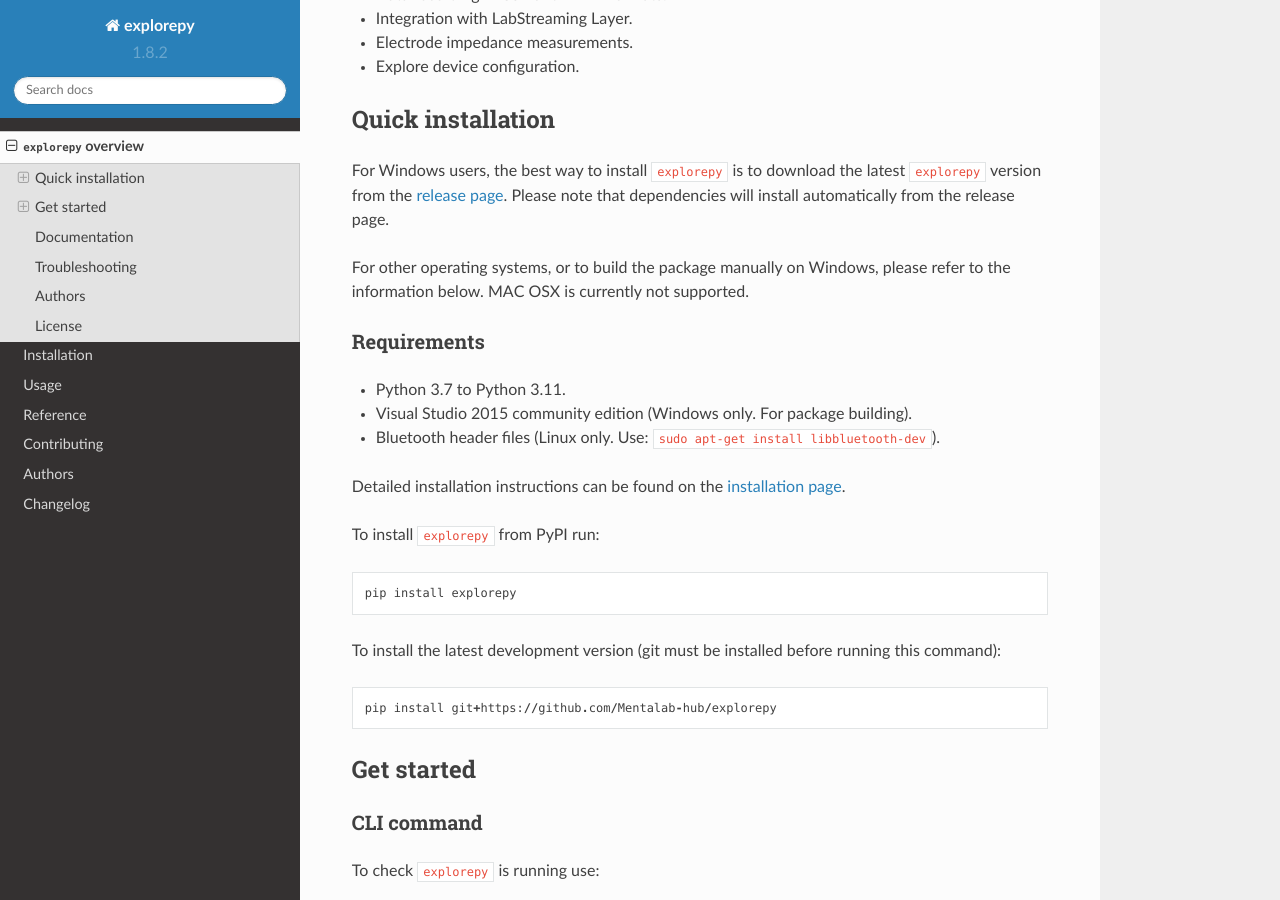
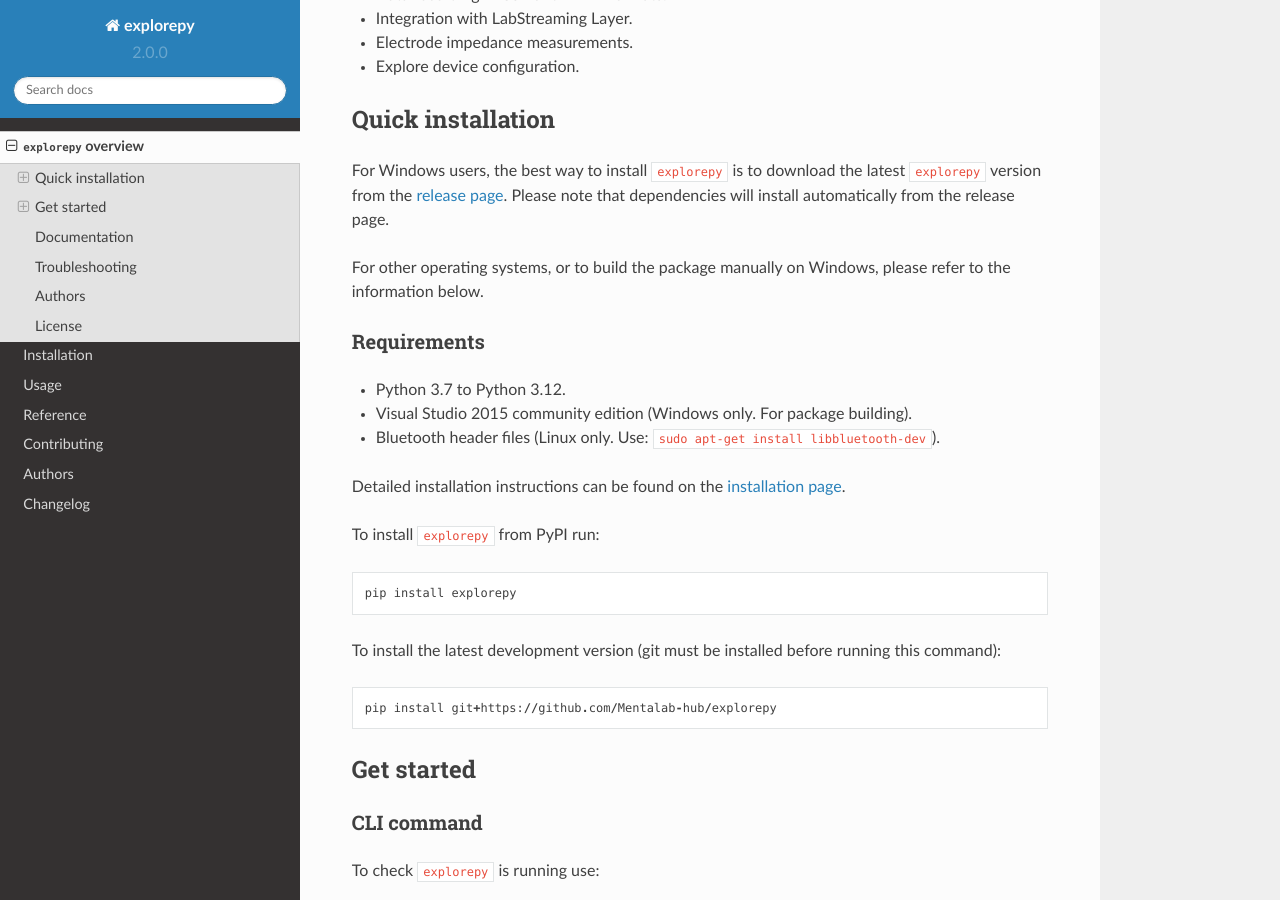
Before and after one commit to Mentalab-hub/explorepy, a Sphinx documentation site: the page built from docs/readme.rst, in a window 1280 px wide and 900 px high, scrolled down 430 px. Built offline with Sphinx 7.4.7 and the Read the Docs theme 2.0.0, drawn with Linux system fonts in a browser that asks for light colours.

Commit message:
Update docs for 2.0.0 (#291)
* Update changelog and setup doc

* change version number as major

* add explorepy version in win installer

* bumpversion major

* update changelog to 2.0.0

```diff
--- a/README.rst
+++ b/README.rst
@@ -17,9 +17,9 @@
     :target: https://pypi.org/project/explorepy
 
 
-.. |commits-since| image:: https://img.shields.io/github/commits-since/Mentalab-hub/explorepy/v1.8.2.svg
+.. |commits-since| image:: https://img.shields.io/github/commits-since/Mentalab-hub/explorepy/v2.0.0.svg
     :alt: Commits since latest release
-    :target: https://github.com/Mentalab-hub/explorepy/compare/v1.8.2...master
+    :target: https://github.com/Mentalab-hub/explorepy/compare/v2.0.0...master
 
 
 .. |wheel| image:: https://img.shields.io/pypi/wheel/explorepy.svg
@@ -54,13 +54,13 @@
 ==================
 For Windows users, the best way to install ``explorepy`` is to download the latest ``explorepy`` version from the `release page <https://github.com/Mentalab-hub/explorepy/releases>`_. Please note that dependencies will install automatically from the release page.
 
-For other operating systems, or to build the package manually on Windows, please refer to the information below. MAC OSX is currently not supported.
+For other operating systems, or to build the package manually on Windows, please refer to the information below.
 
 
 Requirements
 ------------
 
-* Python 3.7 to Python 3.11.
+* Python 3.7 to Python 3.12.
 * Visual Studio 2015 community edition (Windows only. For package building).
 * Bluetooth header files (Linux only. Use: ``sudo apt-get install libbluetooth-dev``).
 
--- a/docs/conf.py
+++ b/docs/conf.py
@@ -29,7 +29,7 @@
 year = '2018-2022'
 author = 'Mentalab GmbH.'
 copyright = '{0}, {1}'.format(year, author)
-version = release = '1.8.2'
+version = release = '2.0.0'
 
 pygments_style = 'trac'
 templates_path = ['.']
--- a/docs/installation.rst
+++ b/docs/installation.rst
@@ -4,14 +4,14 @@
 
 Minimal Requirements
 ------------
-* Python 3.7 to Python 3.11
+* Python 3.7 to Python 3.12
 * Microsoft Build Tools for Visual Studio 2019 (only Windows)
 * 6GB RAM (minimum 1GB *free* RAM during the session)
 * Intel i5 or higher (2x2.5GHz) CPU
 
 Recommended Requirements
 ------------
-* Python 3.7 to Python 3.11
+* Python 3.7 to Python 3.12
 * Microsoft Build Tools for Visual Studio 2019 (only Windows)
 * 8GB RAM
 * Intel i7 or higher CPU
@@ -68,17 +71,18 @@
 
 Mac
 ^^^
-Please note that Mac OSX is not supported at the moment due to some bluetooth bug from Apple OS updates.
 1. Install ``XCode`` from the Mac App store. For this, you may need to upgrade to the latest version of MacOS. For older versions of MacOS, find compatible versions of ``XCode`` `here <https://en.wikipedia.org/wiki/Xcode>`_. All old ``XCode`` versions are available `here <https://developer.apple.com/download/more/>`_.
 2. Accept the license agreement: ``sudo xcodebuild -license``
 3. It is best to install Anaconda. Download  and install the `Anaconda Python 3.7 Mac installer <https://www.anaconda.com/distribution/#download-section>`_. For older versions of MacOS, compatible version of Anaconda can be found in `this table <https://docs.continuum.io/anaconda/install/#old-os>`_ and downloaded `here <https://repo.anaconda.com/archive/index.html>`_.
 4. We recommend using a virtual environment in Conda.
 
-   a. In Conda command prompt: ``conda create -n myenv python=3.8``
+   a. In Conda command prompt: ``conda create -n myenv python=3.10``
    b. Activate the virtual environment: ``conda activate myenv``
 
 5. Upgrade your pip: ``python -m pip install --upgrade pip``
 6. Run: ``pip install explorepy``, to install ``explorepy`` from PyPI.
+7. Run: ``brew install blueutil``, to install blueutil for bluetooth communication
+7. Connect your Explore device from Mac Bluetooth menu and run your Python script.
 
 Quick test
 ----------
--- a/setup.py
+++ b/setup.py
@@ -80,7 +80,7 @@
         ))
 setup(
     name='explorepy',
-    version='1.8.2',
+    version='2.0.0',
     license='MIT license',
     description='Python API for Mentalab biosignal aquisition devices',
     long_description_content_type="text/markdown",
--- a/src/explorepy/__init__.py
+++ b/src/explorepy/__init__.py
@@ -20,7 +20,7 @@
 
 
 __all__ = ["Explore", "command", "exploresdk", "tools", "log_config"]
-__version__ = '1.8.2'
+__version__ = '2.0.0'
 
 this = sys.modules[__name__]
 list_sdk = ['sdk', 'mock', 'pyserial']
```
Also changed, not shown: other parts of docs/installation.rst (+3 -0 lines), CHANGELOG.rst (+7 -0 lines), .bumpversion.cfg, 1 other file.
